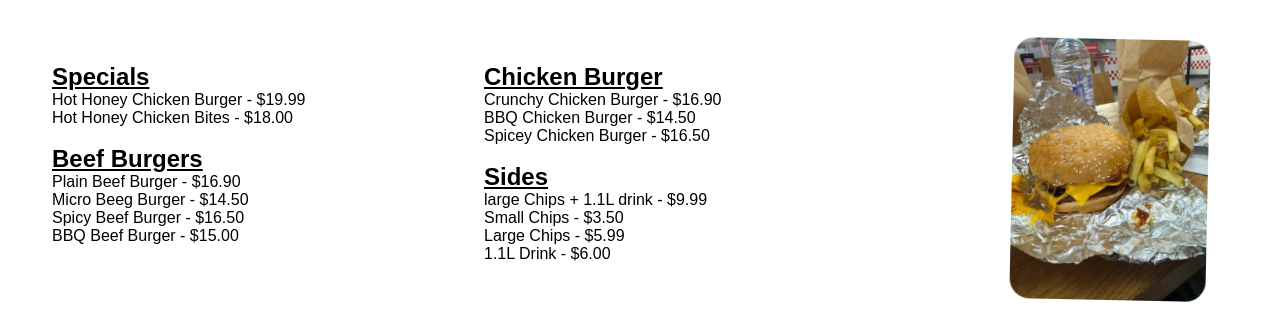
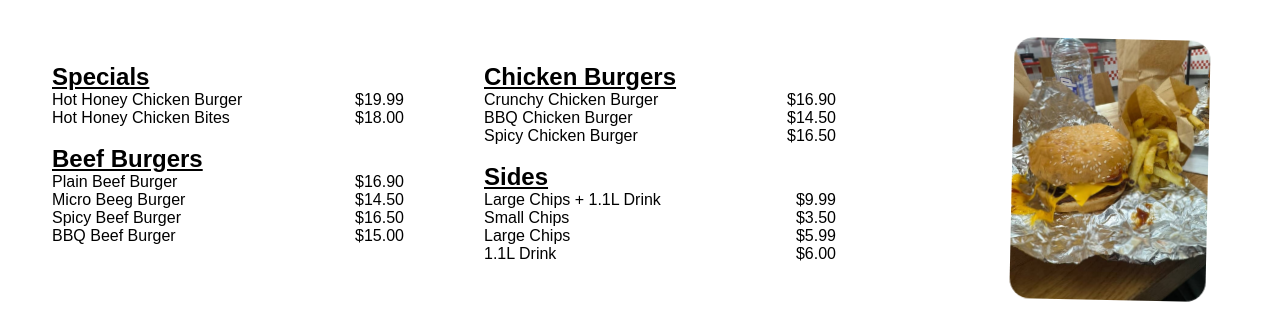
Before and after one commit to MitchBow/CWA-Assignment-1, a Next.js app: page /Hamburger_Menu in a window 1280 px wide. Shown: the part 195-508 px from the top of the page. Built offline with nearby package versions, Linux system fonts and the light colour scheme.

Commit message:
complete overhall of menu text layout, changing where price resides for cleaner look.

```diff
--- a/app/Hamburger_Menu/page.tsx
+++ b/app/Hamburger_Menu/page.tsx
@@ -31,39 +31,79 @@ export default function HamburgerMenuPage() {
         <div style={{ flex: 1, paddingRight: '40px', marginTop: '2%' }}>
           {/* Specials */}
           <h2><u>Specials</u></h2>
-          <p>
-            Hot Honey Chicken Burger - $19.99<br />
-            Hot Honey Chicken Bites - $18.00<br />
-          </p>
+          <div>
+            <div style={{ display: 'flex', justifyContent: 'space-between' }}>
+              <span>Hot Honey Chicken Burger</span>
+              <span>$19.99</span>
+            </div>
+            <div style={{ display: 'flex', justifyContent: 'space-between' }}>
+              <span>Hot Honey Chicken Bites</span>
+              <span>$18.00</span>
+            </div>
+          </div>
           <br />
+
           {/* Burgers */}
           <h2><u>Beef Burgers</u></h2>
-          <p>
-            Plain Beef Burger - $16.90<br />
-            Micro Beeg Burger - $14.50<br />
-            Spicy Beef Burger - $16.50 <br />
-            BBQ Beef Burger - $15.00<br />
-          </p>
+          <div>
+            <div style={{ display: 'flex', justifyContent: 'space-between' }}>
+              <span>Plain Beef Burger</span>
+              <span>$16.90</span>
+            </div>
+            <div style={{ display: 'flex', justifyContent: 'space-between' }}>
+              <span>Micro Beeg Burger</span>
+              <span>$14.50</span>
+            </div>
+            <div style={{ display: 'flex', justifyContent: 'space-between' }}>
+              <span>Spicy Beef Burger</span>
+              <span>$16.50</span>
+            </div>
+            <div style={{ display: 'flex', justifyContent: 'space-between' }}>
+              <span>BBQ Beef Burger</span>
+              <span>$15.00</span>
+            </div>
+          </div>
         </div>
 
         {/* Center Half of Menu */}
         <div style={{ flex: 1, textAlign: 'left', padding: '0 40px', marginTop: '2%' }}>
-          {/* Kebab */}
-          <h2><u>Chicken Burger</u></h2>
-          <p>
-            Crunchy Chicken Burger - $16.90<br />
-            BBQ Chicken Burger - $14.50<br />
-            Spicey Chicken Burger - $16.50<br />
-          </p>
+          {/* Chicken Burgers */}
+          <h2><u>Chicken Burgers</u></h2>
+          <div>
+            <div style={{ display: 'flex', justifyContent: 'space-between' }}>
+              <span>Crunchy Chicken Burger</span>
+              <span>$16.90</span>
+            </div>
+            <div style={{ display: 'flex', justifyContent: 'space-between' }}>
+              <span>BBQ Chicken Burger</span>
+              <span>$14.50</span>
+            </div>
+            <div style={{ display: 'flex', justifyContent: 'space-between' }}>
+              <span>Spicy Chicken Burger</span>
+              <span>$16.50</span>
+            </div>
+          </div>
           <br />
           {/* Sides */}
           <h2><u>Sides</u></h2>
-          <p>
-            large Chips + 1.1L drink - $9.99<br />
-            Small Chips - $3.50<br />
-            Large Chips -  $5.99<br />
-            1.1L Drink - $6.00<br />
-          </p>
+          <div>
+            <div style={{ display: 'flex', justifyContent: 'space-between' }}>
+              <span>Large Chips + 1.1L Drink</span>
+              <span>$9.99</span>
+            </div>
+            <div style={{ display: 'flex', justifyContent: 'space-between' }}>
+              <span>Small Chips</span>
+              <span>$3.50</span>
+            </div>
+            <div style={{ display: 'flex', justifyContent: 'space-between' }}>
+              <span>Large Chips</span>
+              <span>$5.99</span>
+            </div>
+            <div style={{ display: 'flex', justifyContent: 'space-between' }}>
+              <span>1.1L Drink</span>
+              <span>$6.00</span>
+            </div>
+          </div>
         </div>
 
         {/* Images */}
```
